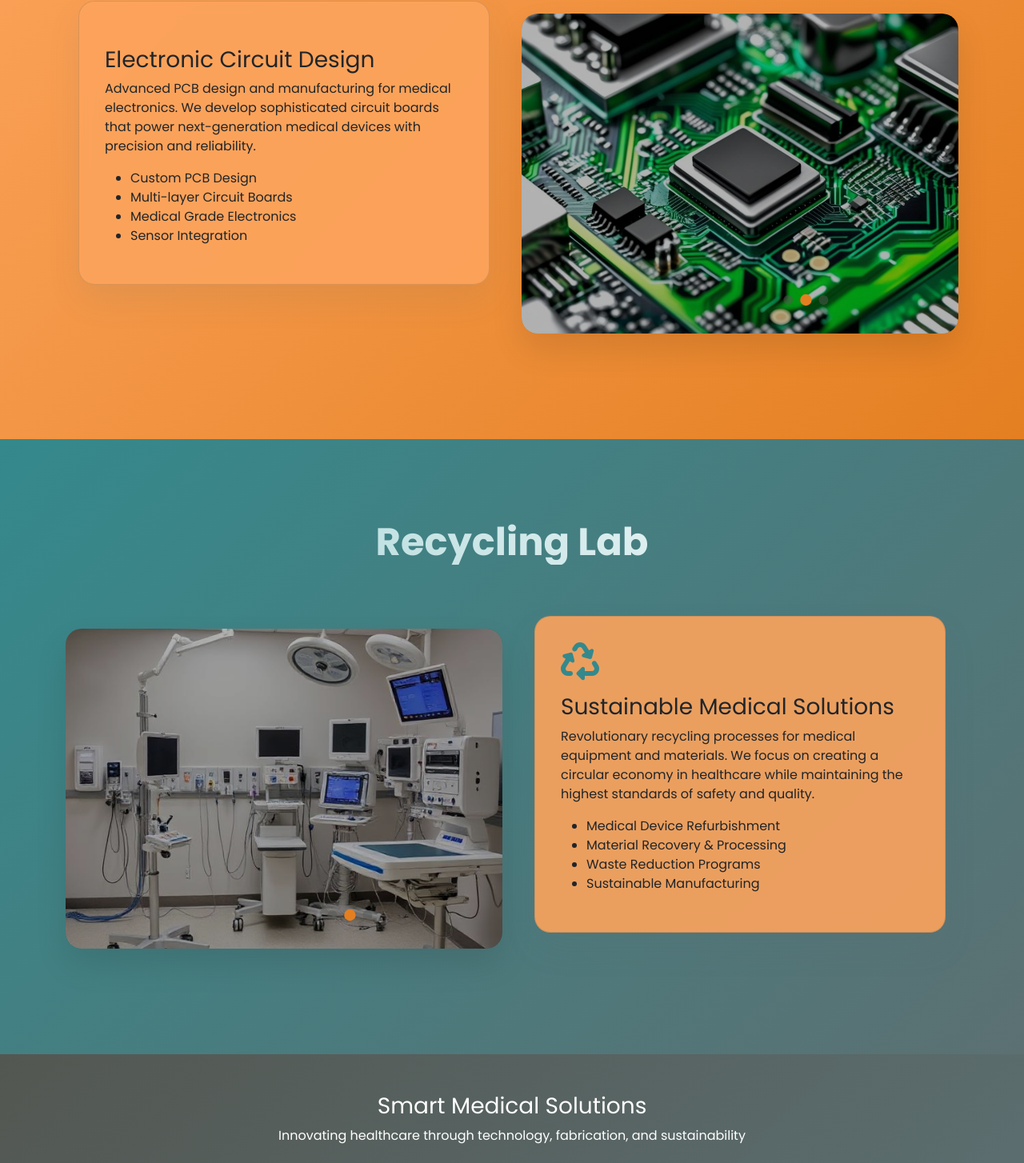
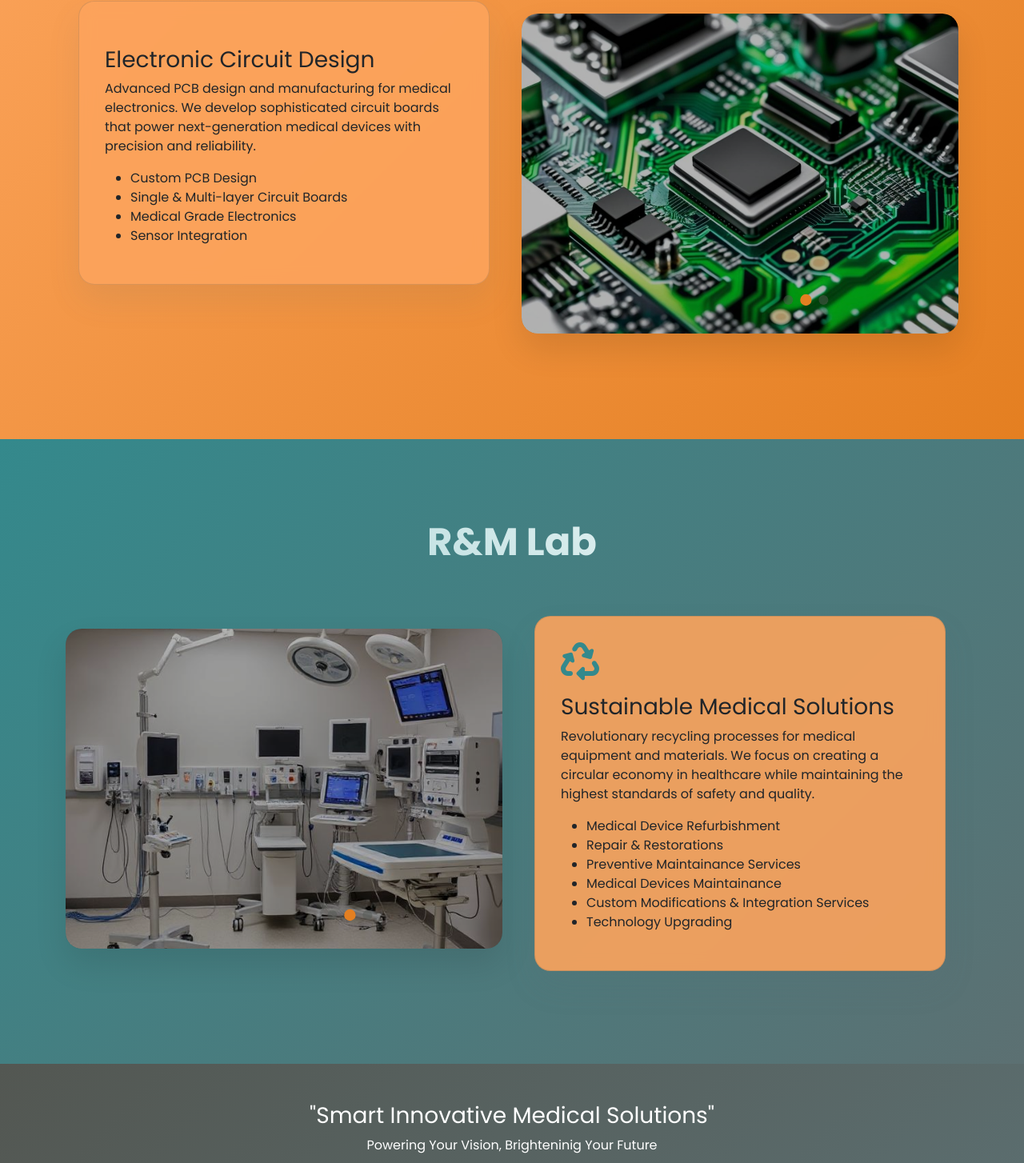
Before and after one commit to bodiwael/Neovatronix, a plain HTML site: page index.html in a window 1280 px wide. Shown: the part 3680-5134 px from the top of the page at 80% size. Drawn offline with nearby package versions, Linux system fonts and the light colour scheme.

Commit message:
Update index.html

```diff
--- a/index.html
+++ b/index.html
@@ -606,12 +606,11 @@
                 <div class="col-lg-6">
                     <div class="lab-card animate-on-scroll">
                         <i class="fas fa-cogs lab-icon"></i>
-                        <h3>Digital Fabrication</h3>
+                        <h3>Fabrication Lab</h3>
                         <p>State-of-the-art fabrication laboratory specializing in rapid prototyping and manufacturing of medical devices. We create custom solutions tailored to specific healthcare needs.</p>
                         <ul class="mt-3">
                             <li>3D Printing & Additive Manufacturing</li>
-                            <li>CNC Machining</li>
-                            <li>Laser Cutting & Engraving</li>
+                            <li>Design & Devopment Services</li>
                             <li>Rapid Prototyping</li>
                         </ul>
                     </div>
@@ -632,7 +631,7 @@
                         <p>Advanced PCB design and manufacturing for medical electronics. We develop sophisticated circuit boards that power next-generation medical devices with precision and reliability.</p>
                         <ul class="mt-3">
                             <li>Custom PCB Design</li>
-                            <li>Multi-layer Circuit Boards</li>
+                            <li>Single & Multi-layer Circuit Boards</li>
                             <li>Medical Grade Electronics</li>
                             <li>Sensor Integration</li>
                         </ul>
@@ -667,7 +666,7 @@
     <!-- Recycling Lab Section -->
     <section id="recycling" class="section">
         <div class="container">
-            <h2 class="section-title animate-on-scroll">Recycling Lab</h2>
+            <h2 class="section-title animate-on-scroll">R&M Lab</h2>
             <div class="row">
                 <div class="col-lg-6">
                     <div class="image-carousel" id="recyclingCarousel">
@@ -698,9 +697,11 @@
                         <p>Revolutionary recycling processes for medical equipment and materials. We focus on creating a circular economy in healthcare while maintaining the highest standards of safety and quality.</p>
                         <ul class="mt-3">
                             <li>Medical Device Refurbishment</li>
-                            <li>Material Recovery & Processing</li>
-                            <li>Waste Reduction Programs</li>
-                            <li>Sustainable Manufacturing</li>
+                            <li>Repair & Restorations</li>
+                            <li>Preventive Maintainance Services</li>
+                            <li>Medical Devices Maintainance</li>
+                            <li>Custom Modifications & Integration Services</li>
+                            <li>Technology Upgrading</li>
                         </ul>
                     </div>
                 </div>
@@ -713,14 +714,15 @@
         <div class="container">
             <div class="row">
                 <div class="col-12">
-                    <h3>Smart Medical Solutions</h3>
-                    <p>Innovating healthcare through technology, fabrication, and sustainability</p>
+                    <h3>"Smart Innovative Medical Solutions"</h3>
+                    <p>Powering Your Vision, Brighteninig Your Future</p>
                     <div class="social-links mt-4">
                         <a href="#"><i class="fab fa-facebook"></i></a>
                         <a href="#"><i class="fab fa-twitter"></i></a>
                         <a href="#"><i class="fab fa-linkedin"></i></a>
                         <a href="#"><i class="fab fa-instagram"></i></a>
                     </div>
+                    <p class="mt-4">Alexandria - Egypt</p>
                     <p class="mt-4">&copy; 2025 Neovatronix. All rights reserved.</p>
                 </div>
             </div>
```
